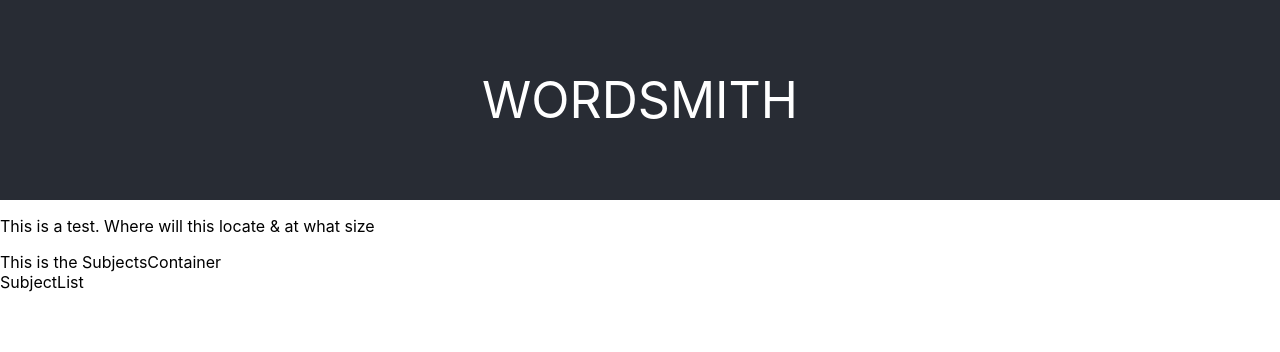
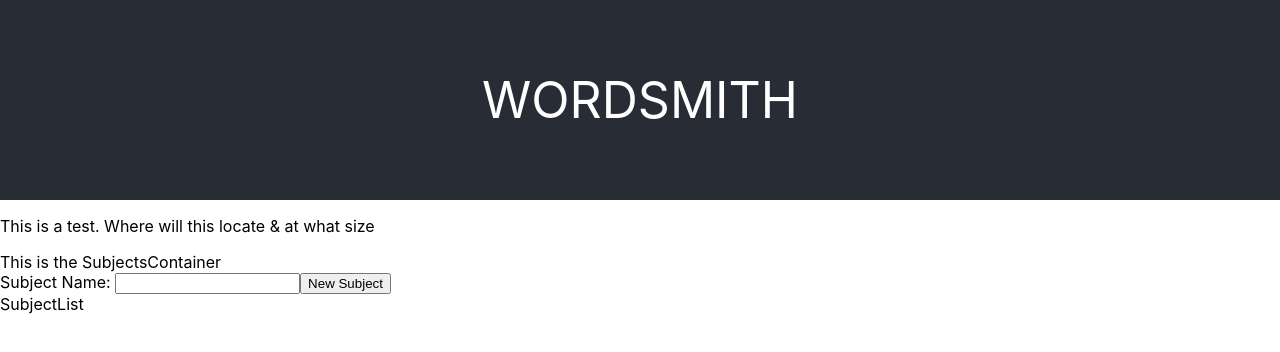
Before and after one commit to devWRM/frontend-wordsmith, a React (Create React App) app: page / in a window 1280 px wide. Shown: the top 352 px of the page. Built offline with nearby package versions, Linux system fonts and the light colour scheme; no server answers.

Commit message:
added SubjectForm JSX tag

```diff
--- a/src/components/SubjectsContainer.js
+++ b/src/components/SubjectsContainer.js
@@ -3,6 +3,7 @@ import React, { Component } from 'react';
 import { connect } from 'react-redux';
 
 import { fetchSubjects} from '../actions/subjectActions.js';
+import SubjectForm from './SubjectForm.js';
 import SubjectList from './SubjectList.js';
 
 
@@ -18,6 +19,7 @@ class SubjectsContainer extends Component {
             <div>
                 This is the SubjectsContainer
 
+                <SubjectForm />
                 <SubjectList />
 
 
```
